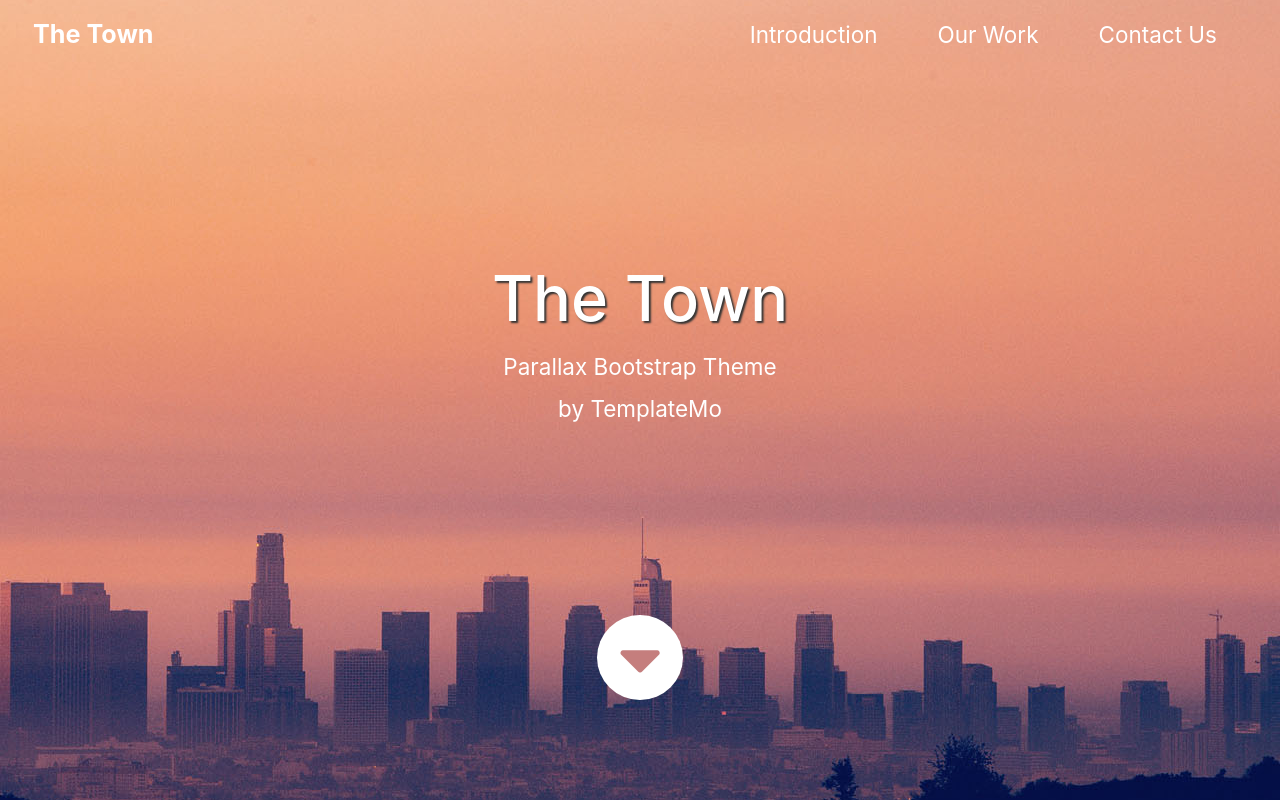
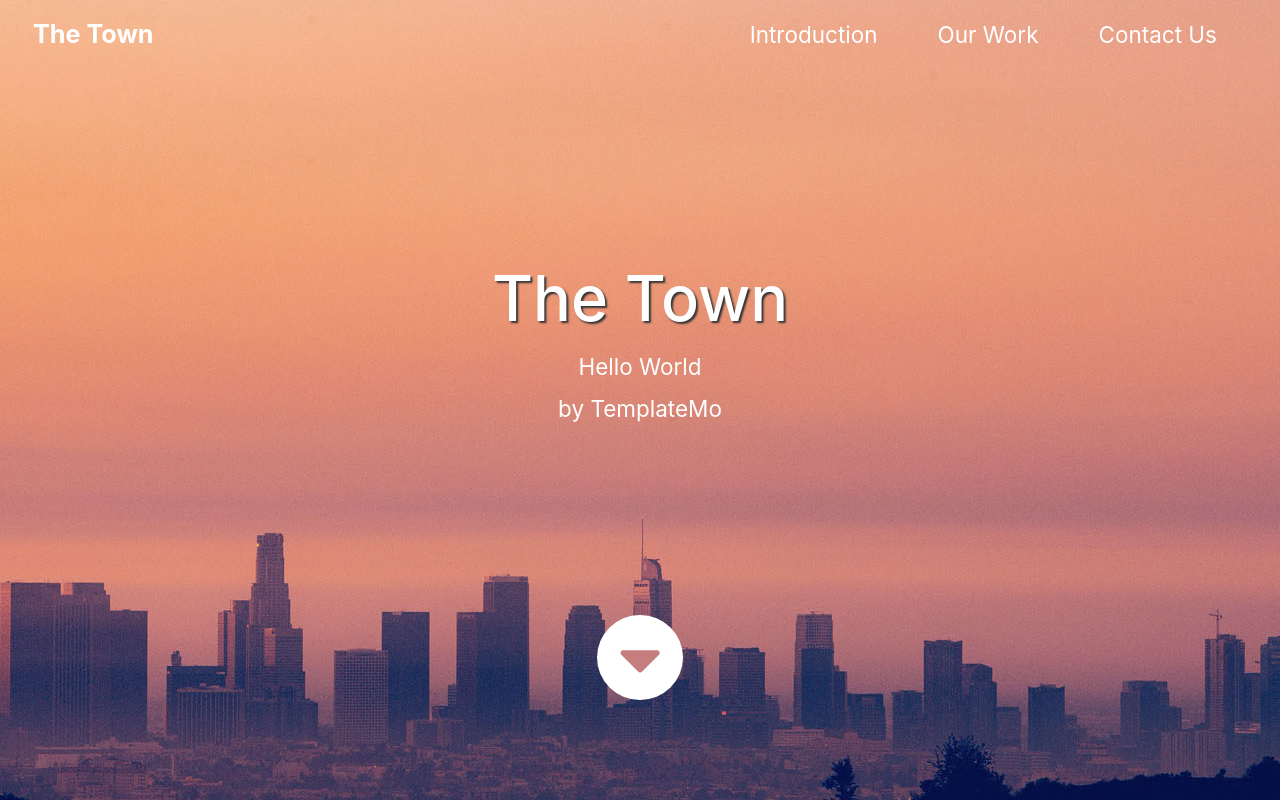
Before and after one commit to elarabyo/elarabyo.github.io, a plain HTML site: page index.html in a window 1280 px wide. Shown: the top 802 px of the page. Drawn offline with Linux system fonts and the light colour scheme.

Commit message:
Update index.html

```diff
--- a/index.html
+++ b/index.html
@@ -49,7 +49,7 @@
         <div class="tm-hero-text-container-inner">
             <h2 class="tm-hero-title">The Town</h2>
             <p class="tm-hero-subtitle">
-              Parallax Bootstrap Theme
+              Hello World
               <br />by TemplateMo
             </p>
         </div>
```
